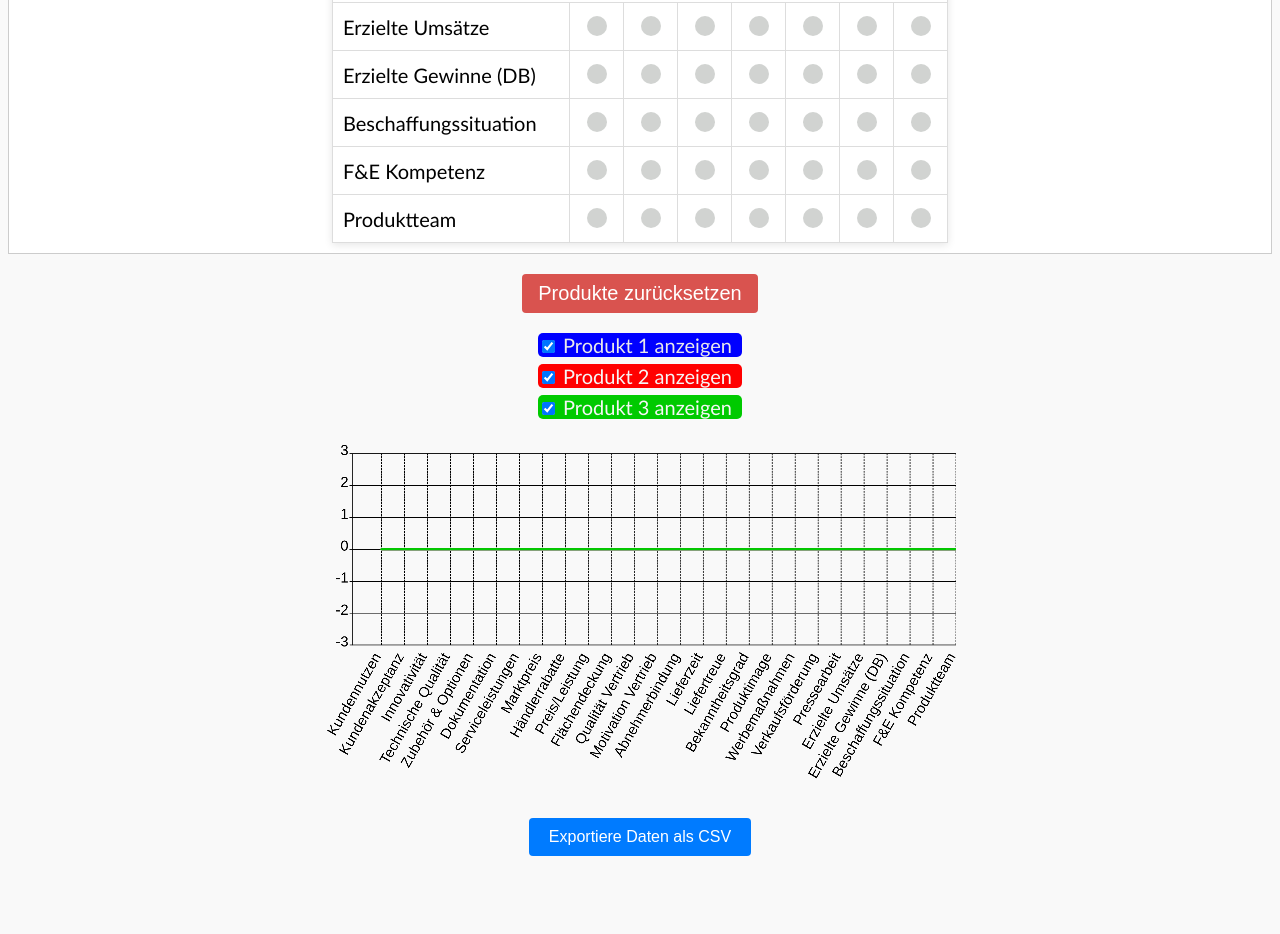
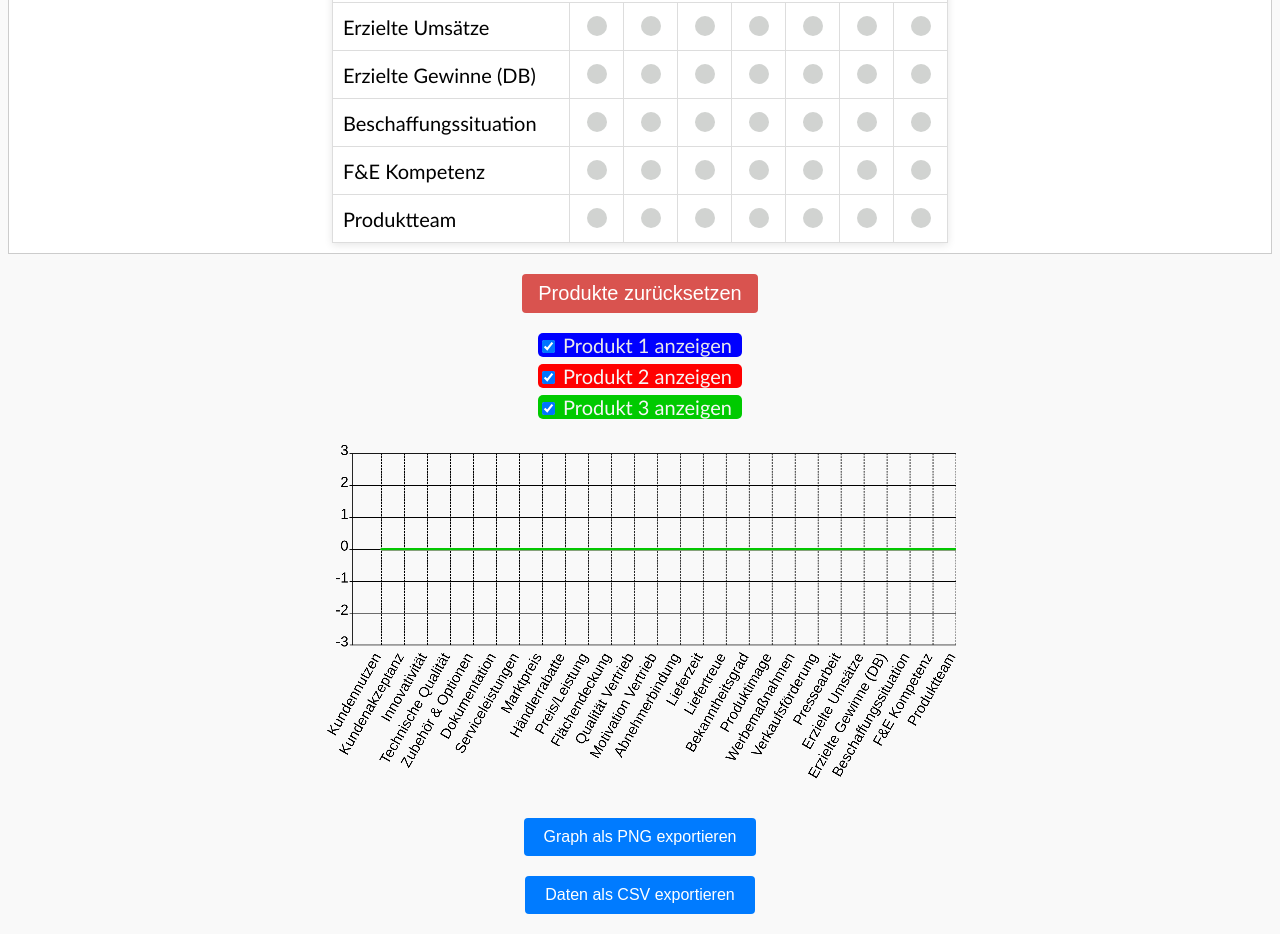
Before and after one commit to MarvinMoosmann/product-check, a plain HTML site: page src/index.html in a window 1280 px wide. Shown: the part 1910-2844 px from the top of the page. Before the commit the page ends 2786 px from the top, so only its background shows below. Drawn offline with Linux system fonts and the light colour scheme.

Commit message:
first commit

```diff
--- a/src/index.html
+++ b/src/index.html
@@ -55,12 +55,36 @@
 </div>
 
 
+<button onclick="exportGraphAsPNG()" style="display: flex; margin: 20px auto; padding: 10px 20px; font-size: 16px; background-color: #007BFF; color: white; border: none; border-radius: 4px; cursor: pointer;">Graph als PNG exportieren</button>
 
-<button onclick="exportToCSV()" style="display: flex; margin: 20px auto; padding: 10px 20px; font-size: 16px; background-color: #007BFF; color: white; border: none; border-radius: 4px; cursor: pointer;">Exportiere Daten als CSV</button>
-
+<button onclick="exportToCSV()" style="display: flex; margin: 20px auto; padding: 10px 20px; font-size: 16px; background-color: #007BFF; color: white; border: none; border-radius: 4px; cursor: pointer;">Daten als CSV exportieren</button>
 
 
 <script>
+    function exportGraphAsPNG() {
+        const canvas = document.getElementById('productGraph');
+        const tempCanvas = document.createElement('canvas');
+        const ctx = tempCanvas.getContext('2d');
+
+        // Temporäres Canvas mit weißem Hintergrund erstellen
+        tempCanvas.width = canvas.width + 50;
+        tempCanvas.height = canvas.height;
+        ctx.fillStyle = "white";
+        ctx.fillRect(0, 0, tempCanvas.width, tempCanvas.height);
+
+        // Original-Canvas auf das temporäre Canvas kopieren
+        ctx.drawImage(canvas, 10, 10);
+
+        // PNG-Daten erzeugen
+        const image = tempCanvas.toDataURL("image/png");
+
+        // Download-Link erstellen und simulieren
+        const link = document.createElement('a');
+        link.download = 'graph.png';
+        link.href = image;
+        link.click();
+    }
+
     function init() {
         const product1Button = document.querySelector("button.tablinks:nth-child(1)");
         openCity(event, 'Product1');
```
